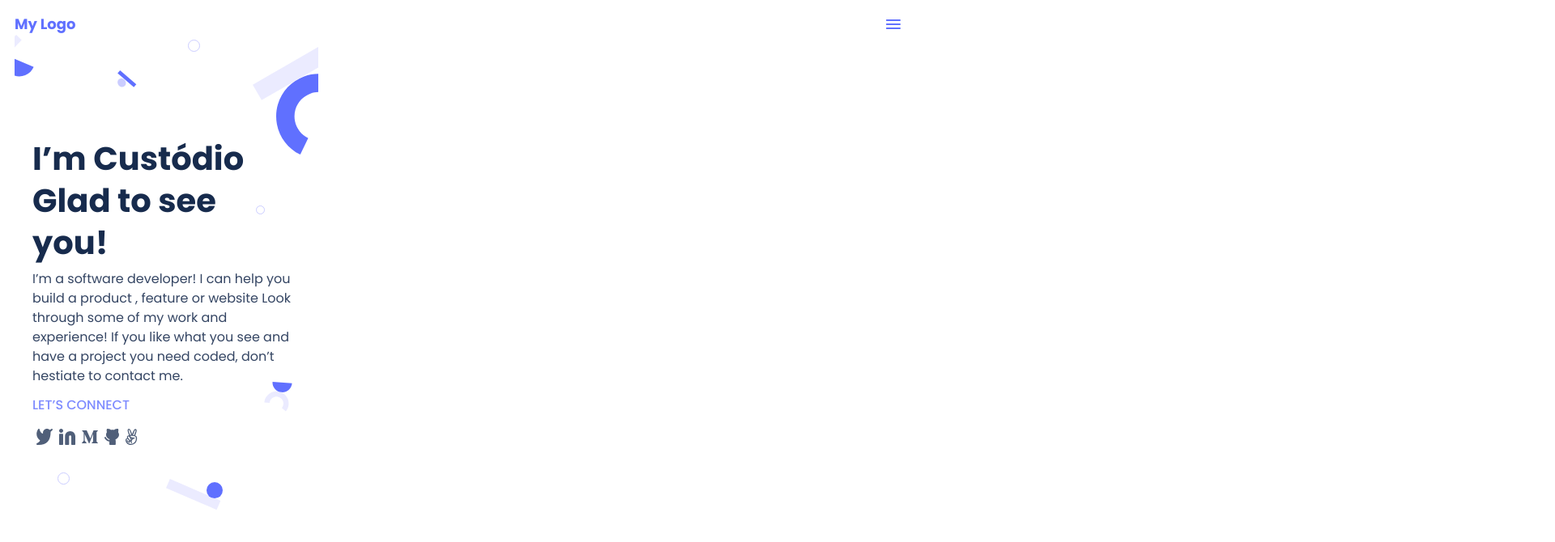
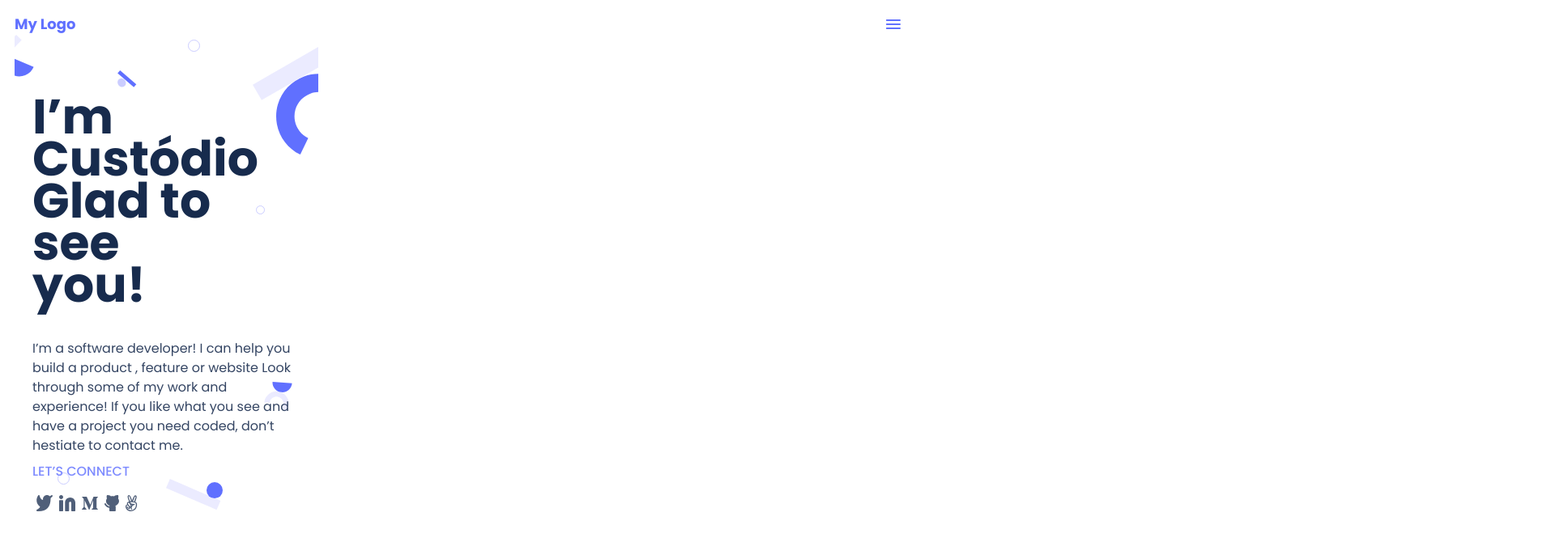
Before and after one commit to looh16/portfolio_skeleton.github.io, a website: page index.html in a window 1280 px wide. Shown: the top 670 px of the page at 81% size, 1920 px wide, since content can reach past the window. Drawn offline with Linux system fonts and the light colour scheme.

Commit message:
add review recommendations

```diff
--- a/css/styles.css
+++ b/css/styles.css
@@ -33,7 +33,7 @@
 .headline {
   background-image: url("../images/header-shapes mobile.svg");
   background-repeat: no-repeat;
-  width: 1397.4px;
+  width: 13993.4px;
   height: 721.46px;
   padding-top: 90px;
   margin-left: 10px;
@@ -51,6 +51,7 @@
   color: #172b4d;
   padding-top: 40px;
   margin-left: 22px;
+  padding-bottom: 70px;
 }
 
 .profession {
@@ -63,6 +64,11 @@
   color: #344563;
   padding-top: 10px;
   margin-left: 22px;
+  padding-bottom: 12px;
+}
+
+.profession p {
+  padding-right: 5px;
 }
 
 .social-media {
--- a/index.html
+++ b/index.html
@@ -18,11 +18,12 @@
             </nav>
         </header>
 
-    <main class="headline">
+    <section class="headline">
         <div class="introduction">
-            I’m Custódio<br> Glad to see<br> you!
+           <h1>I’m Custódio<br> Glad to see<br> you!</h1>
         </div>
         <div class="profession">
+           <p>
             I’m a software developer! I can help you<br>
             build a product , feature or website Look<br>
             through some of my work and<br>
@@ -30,6 +31,7 @@
             have a project you need
             coded, don’t<br>
             hestiate to contact me.
+           </p>
         </div>
         <div class="social-media">
             LET’S CONNECT
@@ -44,7 +46,7 @@
               </ul>
         </div>
 
-    </main>
+    </section>
 
 </body>
 
```
